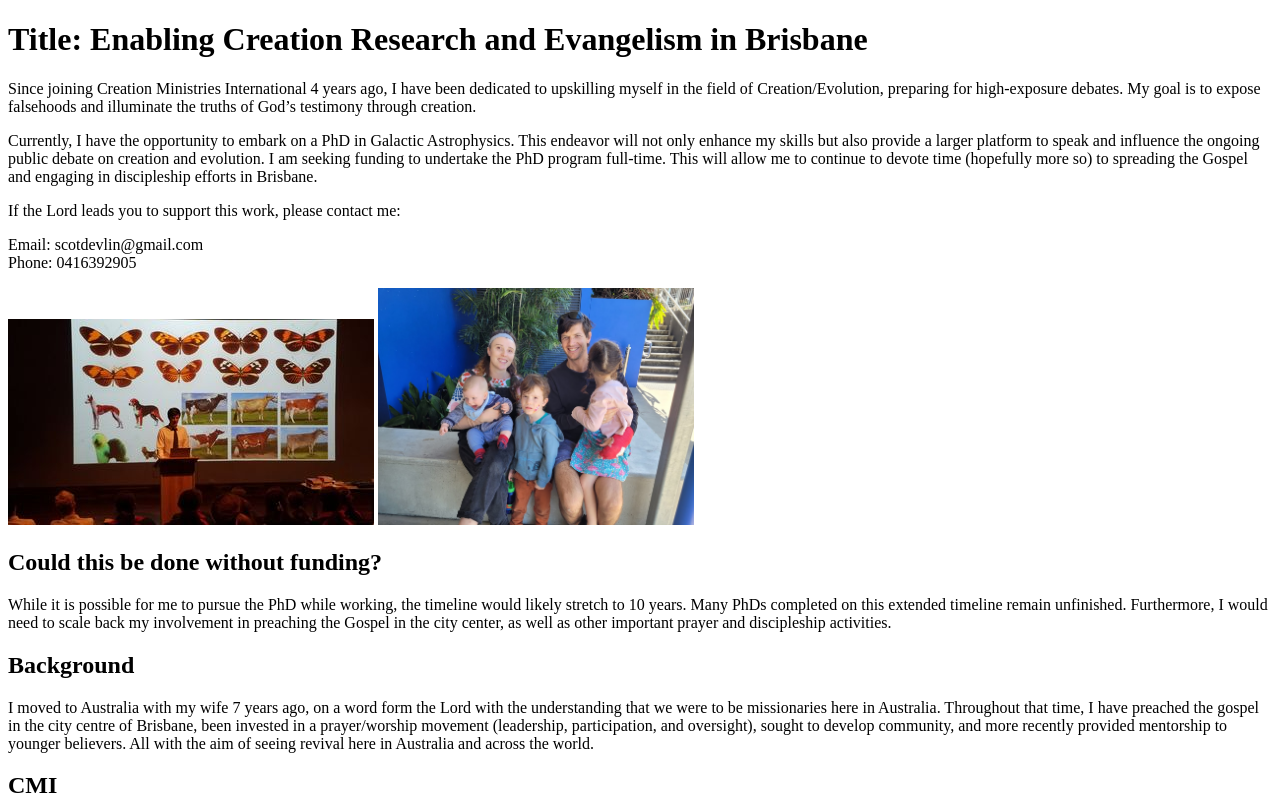
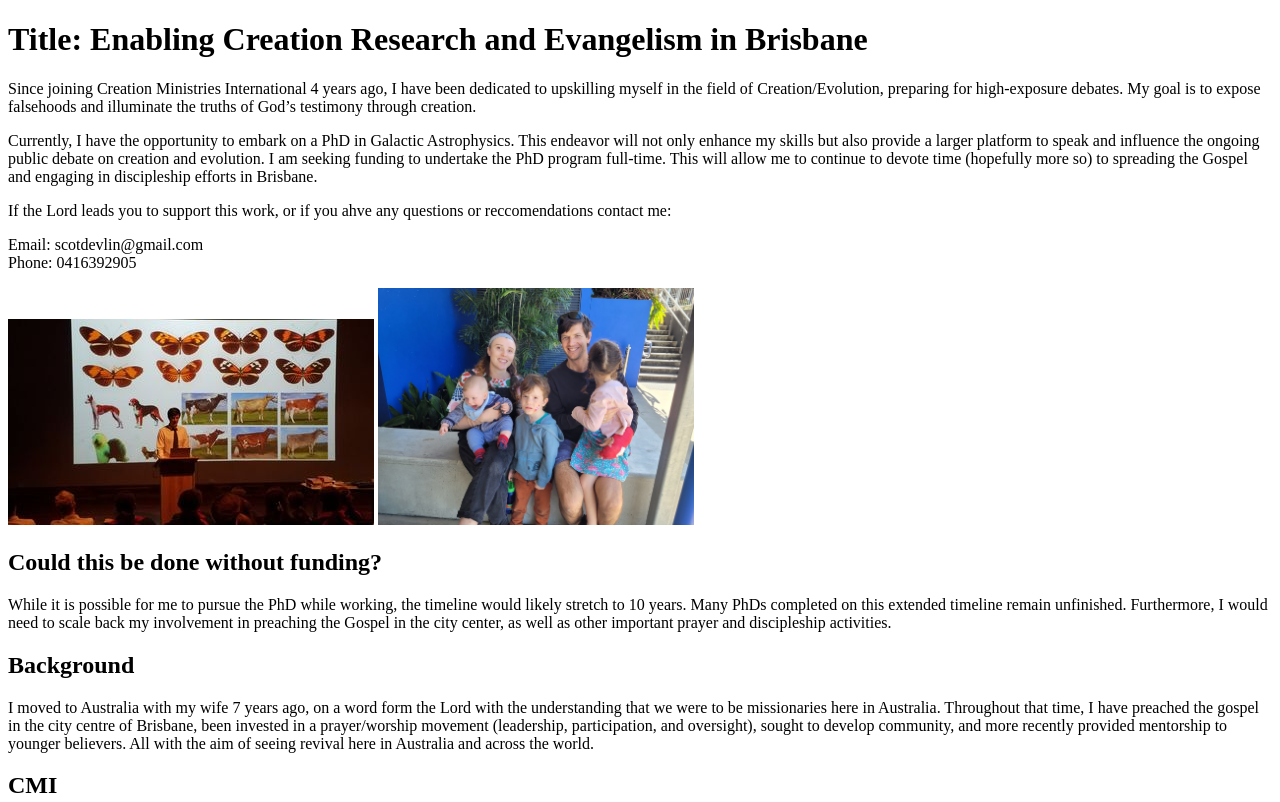
Before and after one commit to create500/sd.com, a plain HTML site: page index.html in a window 1280 px wide. Shown: the top 802 px of the page. Drawn offline with Linux system fonts and the light colour scheme.

Commit message:
Update index.html

```diff
--- a/index.html
+++ b/index.html
@@ -13,7 +13,7 @@
 
 <p>Currently, I have the opportunity to embark on a PhD in Galactic Astrophysics. This endeavor will not only enhance my skills but also provide a larger platform to speak and influence the ongoing public debate on creation and evolution. I am seeking funding to undertake the PhD program full-time. This will allow me to continue to devote time (hopefully more so) to spreading the Gospel and engaging in discipleship efforts in Brisbane.</p>
 
-<p>If the Lord leads you to support this work, please contact me:</p>
+<p>If the Lord leads you to support this work, or if you ahve any questions or reccomendations contact me:</p>
 
 <p>Email: scotdevlin@gmail.com<br>
 Phone: 0416392905</p>
```
